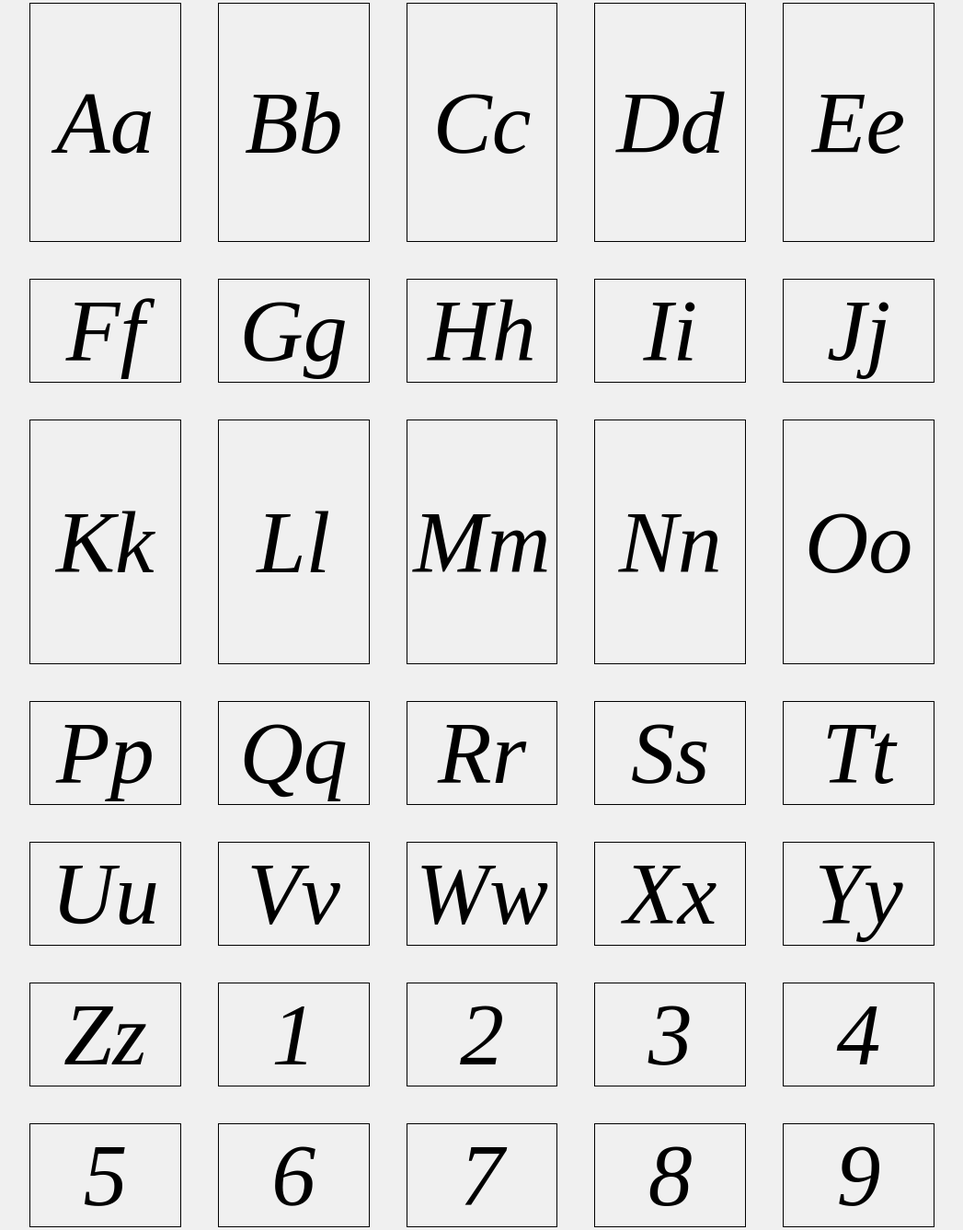
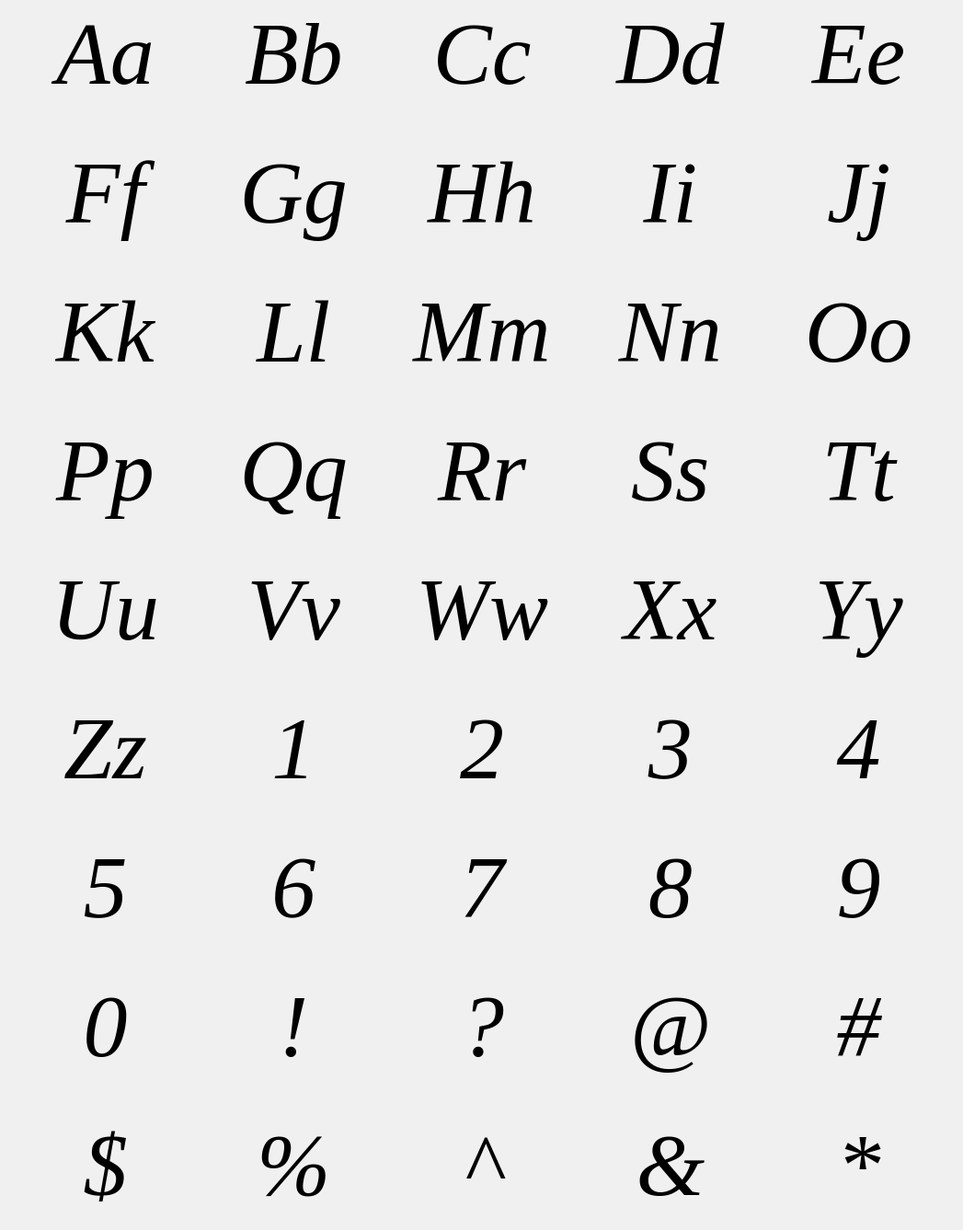
Before and after one commit to Froezt/Typografie, a plain HTML site: page detailpage.html in a window 1280 px wide. Shown: the part 171-1508 px from the top of the page at 92% size, without its empty margins (116-1163 px from the left). Drawn offline with Linux system fonts and the light colour scheme; a web font is replaced by a local one.

Commit message:
Add files via upload

```diff
--- a/detailpage.html
+++ b/detailpage.html
@@ -13,54 +13,55 @@
     <a href="index.html"><i class="arrow left"></i></a>
     <p class="titledetail">Capitolium 2 Italic</p>
     <div class="grid">
-        <p>Aa</p>
-        <p>Bb</p>
-        <p>Cc</p>
-        <p>Dd</p>
-        <p>Ee</p>
-        <p>Ff</p>
-        <p>Gg</p>
-        <p>Hh</p>
-        <p>Ii</p>
-        <p>Jj</p>
-        <p>Kk</p>
-        <p>Ll</p>
-        <p>Mm</p>
-        <p>Nn</p>
-        <p>Oo</p>
-        <p>Pp</p>
-        <p>Qq</p>
-        <p>Rr</p>
-        <p>Ss</p>
-        <p>Tt</p>
-        <p>Uu</p>
-        <p>Vv</p>
-        <p>Ww</p>
-        <p>Xx</p>
-        <p>Yy</p>
-        <p>Zz</p>
-        <p>1</p>
-        <p>2</p>
-        <p>3</p>
-        <p>4</p>
-        <p>5</p>
-        <p>6</p>
-        <p>7</p>
-        <p>8</p>
-        <p>9</p>
-        <p>0</p>
-        <p>!</p>
-        <p>?</p>
-        <p>@</p>
-        <p>#</p>
-        <p>$</p>
-        <p>%</p>
-        <p>^</p>
-        <p>&</p>
-        <p>*</p>
-        <p>(</p>
-        <p>)</p>
+        <p class="letter" onclick="Letter()">Aa</p>
+        <p class="letter">Bb</p>
+        <p class="letter">Cc</p>
+        <p class="letter">Dd</p>
+        <p class="letter">Ee</p>
+        <p class="letter">Ff</p>
+        <p class="letter">Gg</p>
+        <p class="letter">Hh</p>
+        <p class="letter">Ii</p>
+        <p class="letter">Jj</p>
+        <p class="letter">Kk</p>
+        <p class="letter">Ll</p>
+        <p class="letter">Mm</p>
+        <p class="letter">Nn</p>
+        <p class="letter">Oo</p>
+        <p class="letter">Pp</p>
+        <p class="letter">Qq</p>
+        <p class="letter">Rr</p>
+        <p class="letter">Ss</p>
+        <p class="letter">Tt</p>
+        <p class="letter">Uu</p>
+        <p class="letter">Vv</p>
+        <p class="letter">Ww</p>
+        <p class="letter">Xx</p>
+        <p class="letter">Yy</p>
+        <p class="letter">Zz</p>
+        <p class="letter">1</p>
+        <p class="letter">2</p>
+        <p class="letter">3</p>
+        <p class="letter">4</p>
+        <p class="letter">5</p>
+        <p class="letter">6</p>
+        <p class="letter">7</p>
+        <p class="letter">8</p>
+        <p class="letter">9</p>
+        <p class="letter">0</p>
+        <p class="letter">!</p>
+        <p class="letter">?</p>
+        <p class="letter">@</p>
+        <p class="letter">#</p>
+        <p class="letter">$</p>
+        <p class="letter">%</p>
+        <p class="letter">^</p>
+        <p class="letter">&</p>
+        <p class="letter">*</p>
+        <p class="letter">(</p>
+        <p class="letter">)</p>
     </div>
+    <script src="java.js"></script>
 </body>
 
 </html>
--- /dev/null
+++ b/java.js
@@ -0,0 +1,13 @@
+var grid = document.getElementsByClassName("grid")[0];
+var letter = document.getElementsByClassName("letter")[0].innerText;
+
+function Letter() {
+    grid.style.gridTemplateColumns = "1fr";
+    grid.style.gridTemplateRows = "1fr";
+    var t = letter.innerText
+    alert(t);
+}
+
+
+console.log(letter)
+console.log(grid)
--- a/style.css
+++ b/style.css
@@ -35,7 +35,7 @@ a {
 }
 
 .title {
-    font-size: 3em;
+    font-size: 2.5em;
     color: black;
     font-style: normal;
     padding-bottom: 10px;
@@ -61,14 +61,14 @@ a {
 .fontname1 {
     font-family: "capitolium-2", serif;
     margin: 0;
-    margin-left: 10px;
-    font-size: 1.1em;
+    padding: 0;
+    font-size: 0.8em;
     font-weight: 400;
 }
 
 .fontname2 {
     font-family: "capitolium-2", serif;
-    font-size: 1.1em;
+    font-size: 0.8em;
     font-weight: 400;
     text-align: right;
     width: 90vw;
@@ -258,7 +258,7 @@ a {
 
 
 .gerard {
-    max-width: 25em;
+    max-width: 23em;
     padding-top: 60px;
     display: flex;
     align-items: center;
@@ -275,7 +275,7 @@ a {
 .grid {
     display: grid;
     grid-template-columns: 1fr 1fr 1fr 1fr 1fr;
-    grid-template-rows: 300px 1fr 2fr;
+    grid-template-rows: 1fr 1fr;
     align-content: center;
     margin-left: 10%;
     margin-right: 10%;
@@ -292,7 +292,14 @@ a {
     margin: 20px;
     font-weight: 400;
     font-style: italic;
-    border: 1px solid black;
+    transition: .4s;
+}
+
+.grid p:hover {
+    background-color: black;
+    color: #F0F0F0;
+    transition: .3s;
+    cursor: pointer;
 }
 
 .arrow {
@@ -300,6 +307,7 @@ a {
     border-width: 0 4px 4px 0;
     display: inline-block;
     padding: 9px;
+
 }
 
 
@@ -307,7 +315,7 @@ a {
     transform: rotate(135deg);
     -webkit-transform: rotate(135deg);
     position: absolute;
-    left: 40px;
+    left: 60px;
     top: 50px;
 }
 
@@ -333,16 +341,26 @@ a {
     .responsive {
         grid-template-columns: 1fr 1fr;
         grid-template-rows: 1fr;
-        margin-bottom: 50px;
+        margin-bottom: 70px;
+        margin-top: 30px;
     }
 
     .fontname2 {
         width: 95vw;
     }
+
     .gerard {
         padding-top: 40px;
     }
 
+    .fontname1 {
+        font-size: 1.1em;
+        margin: 0;
+    }
+    .fontname2 {
+        font-size: 1.1em;
+        margin: 0
+    }
 }
 
 @media (min-width: 620px) {
```
Also changed, not shown: index.html (+3 -1 lines).
